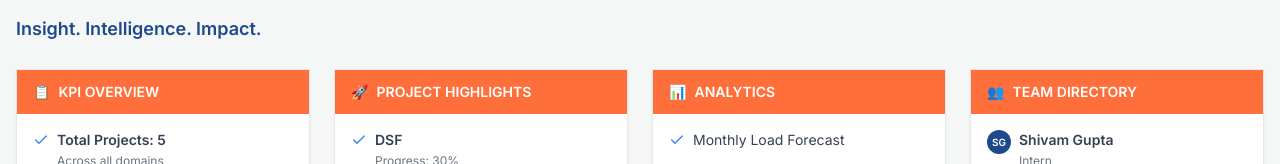
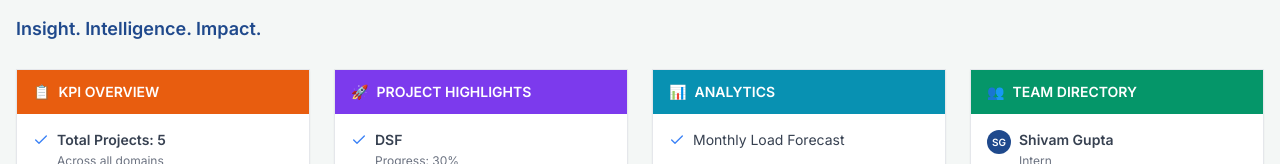
Before and after one commit to Abhishek-1702/D2, a React (Create React App) app: page / in a window 1280 px wide. Shown: the part 568-732 px from the top of the page. Built offline with nearby package versions, Linux system fonts and the light colour scheme; no server answers.

Commit message:
Update Dashboard.jsx

```diff
--- a/src/components/Dashboard.jsx
+++ b/src/components/Dashboard.jsx
@@ -35,7 +35,7 @@ export default function Dashboard({ language }) {
 
         {/* Column 1 */}
         <div className="border border-gray-200 shadow-sm bg-white flex flex-col">
-          <div className="bg-[#ff6f3b] text-white font-bold px-3 sm:px-4 py-2 sm:py-3 uppercase flex items-center gap-2 text-xs sm:text-sm">
+          <div className="bg-[#e85d0f] text-white font-bold px-3 sm:px-4 py-2 sm:py-3 uppercase flex items-center gap-2 text-xs sm:text-sm">
              <span>📋</span> <span className="hidden sm:inline">KPI OVERVIEW</span><span className="sm:hidden">KPI</span>
           </div>
           <div className="p-3 sm:p-4 flex-1">
@@ -67,7 +67,7 @@ export default function Dashboard({ language }) {
 
         {/* Column 2 */}
         <div className="border border-gray-200 shadow-sm bg-white flex flex-col">
-          <div className="bg-[#ff6f3b] text-white font-bold px-3 sm:px-4 py-2 sm:py-3 uppercase flex items-center gap-2 text-xs sm:text-sm">
+          <div className="bg-[#7c3aed] text-white font-bold px-3 sm:px-4 py-2 sm:py-3 uppercase flex items-center gap-2 text-xs sm:text-sm">
              <span>🚀</span> <span className="hidden sm:inline">PROJECT HIGHLIGHTS</span><span className="sm:hidden">PROJECTS</span>
           </div>
           <div className="p-3 sm:p-4 flex-1">
@@ -87,7 +87,7 @@ export default function Dashboard({ language }) {
 
         {/* Column 3 */}
         <div className="border border-gray-200 shadow-sm bg-white flex flex-col">
-          <div className="bg-[#ff6f3b] text-white font-bold px-3 sm:px-4 py-2 sm:py-3 uppercase flex items-center gap-2 text-xs sm:text-sm">
+          <div className="bg-[#0891b2] text-white font-bold px-3 sm:px-4 py-2 sm:py-3 uppercase flex items-center gap-2 text-xs sm:text-sm">
              <span>📊</span> <span className="hidden sm:inline">ANALYTICS</span><span className="sm:hidden">ANALYTICS</span>
           </div>
           <div className="p-3 sm:p-4 flex-1">
@@ -114,7 +114,7 @@ export default function Dashboard({ language }) {
 
         {/* Column 4 - Replaced with Team Members List to restore missing names if needed, or keep Activity summary */}
         <div className="border border-gray-200 shadow-sm bg-white flex flex-col">
-          <div className="bg-[#ff6f3b] text-white font-bold px-3 sm:px-4 py-2 sm:py-3 uppercase flex items-center gap-2 text-xs sm:text-sm">
+          <div className="bg-[#059669] text-white font-bold px-3 sm:px-4 py-2 sm:py-3 uppercase flex items-center gap-2 text-xs sm:text-sm">
              <span>👥</span> <span className="hidden sm:inline">TEAM DIRECTORY</span><span className="sm:hidden">TEAM</span>
           </div>
           <div className="p-3 sm:p-4 flex-1 max-h-[220px] overflow-y-auto">
```
